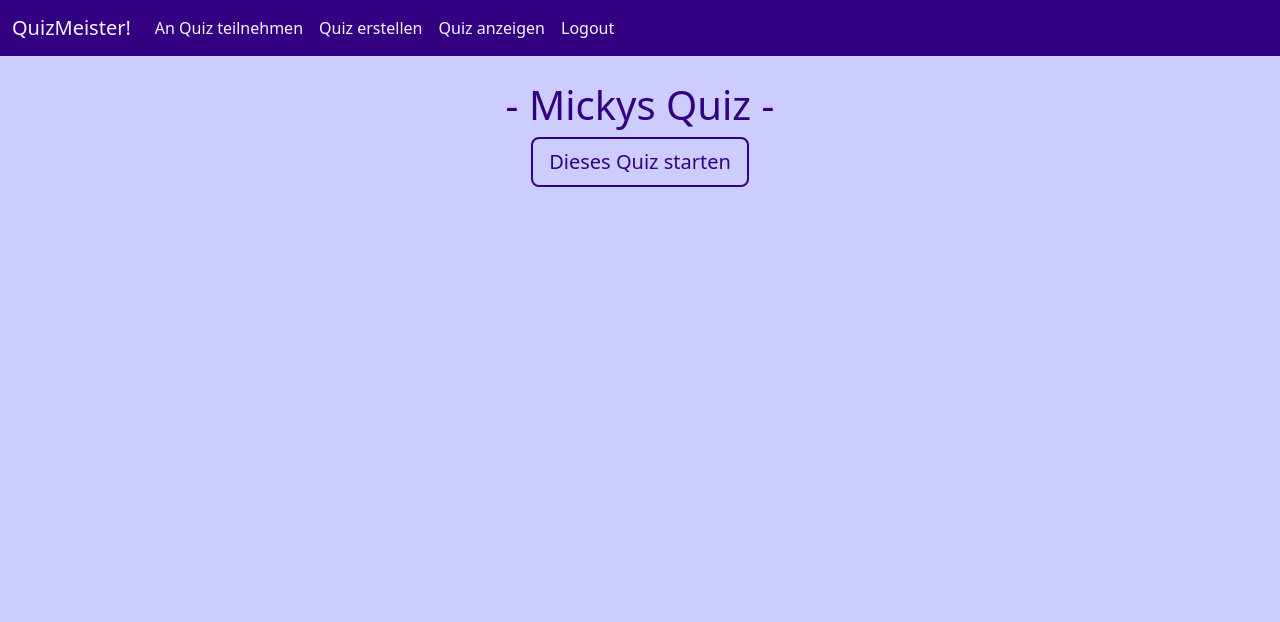
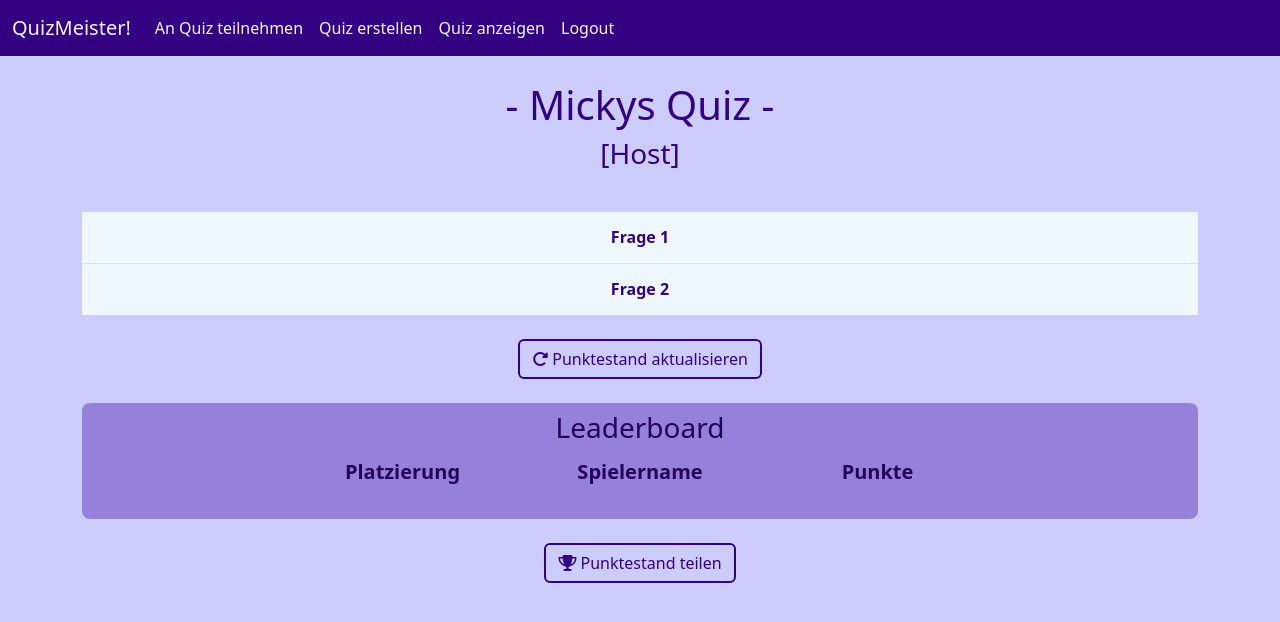
Before and after one commit to sebastianseidel24/QuizMeister, a Flask app: page /hostquiz/5 in a window 1280 px wide. Shown: the top 622 px of the page. Run offline with Flask 3, Linux system fonts and the light colour scheme; a user stored in the database is signed in; data comes from the database, SQL or seed files in the repository; some libraries are stand-ins or nearby versions.

Commit message:
Quiz session can be started from quiz page directly

```diff
--- a/quizzy.py
+++ b/quizzy.py
@@ -465,7 +465,7 @@ def handle_host_session(quiz_id):
     # Host tritt dem Room bei
     join_room(session_code)
     print(f"Host hat Room '{session_code}' für Quiz '{quiz_name}' mit ID {quiz_id} erstellt.")
-    print(quiz_session)
+    print(quiz_sessions)
     emit("session_created", session_code, broadcast=False)
 
 
--- a/templates/hostquiz.html
+++ b/templates/hostquiz.html
@@ -6,15 +6,7 @@
 <body>
     {% include 'navbar.html' %}
 
-    <div class="container text-center" id="start_session" style="display: block;">
-        <h1 style="padding-bottom: 0px;">- {{ quiz[1] }} -</h1>
-
-        <button class="btn btn-primary btn-lg" type="button" onclick="hostSession('{{ quiz[0] }}')">
-            Dieses Quiz starten
-        </button>
-    </div>
-
-    <div class="container text-center" id="active_session" style="display: none;">
+    <div class="container text-center" id="active_session" style="display: block;">
         <h1 style="padding-bottom: 0px;">- {{ quiz[1] }} -</h1>
         <h3>[Host]</h3>
         <h4 id="session_code"></h4>
@@ -118,13 +110,11 @@
         const socket = io({ autoConnect: false });
         let session_id = null;
 
-        function hostSession(qui_id) {
+        document.addEventListener("DOMContentLoaded", function () {
             socket.connect();
-            let quiz_id = Number(qui_id)
-            document.getElementById(`start_session`).style.display = "none";
-            document.getElementById(`active_session`).style.display = "block";
-            socket.emit("host_session", quiz_id)
-        }
+            let quiz_id = Number('{{ quiz[0] }}');
+            socket.emit("host_session", quiz_id);
+        });
 
         socket.on("session_created", function (session_code) {
             document.getElementById("session_code").innerText = "Aktive Session: " + session_code;
--- a/templates/quiz.html
+++ b/templates/quiz.html
@@ -10,7 +10,8 @@
         <div class="row justify-content-center">
             <div class="col-4 text-start">
                 <a class="btn btn-primary" type="button" href="{{ url_for('hostquiz', quiz_id=quiz[0]) }}"
-                    style="margin-top: 25px; margin-bottom: 25px;"><i class="fa-solid fa-gamepad"></i> Quiz hosten</a>
+                    onclick="hostSession('{{ quiz[0] }}')" style="margin-top: 25px; margin-bottom: 25px;"><i
+                        class="fa-solid fa-gamepad"></i> Quiz hosten</a>
 
             </div>
             <div class="col-4">
@@ -64,7 +65,8 @@
             {% endfor %}
         </div>
         <div class="d-grid gap-2 col-6 mx-auto" style="padding-top: 18px;">
-            <form action="/delete_quiz" method="POST" onsubmit="return confirm('Sind Sie sicher, dass Sie dieses Quiz löschen möchten?');">
+            <form action="/delete_quiz" method="POST"
+                onsubmit="return confirm('Sind Sie sicher, dass Sie dieses Quiz löschen möchten?');">
                 <input type="hidden" name="quiz_id" value="{{ quiz[0] }}">
                 <button type="submit" class="btn btn-outline-danger">Quiz löschen</button>
             </form>
```
